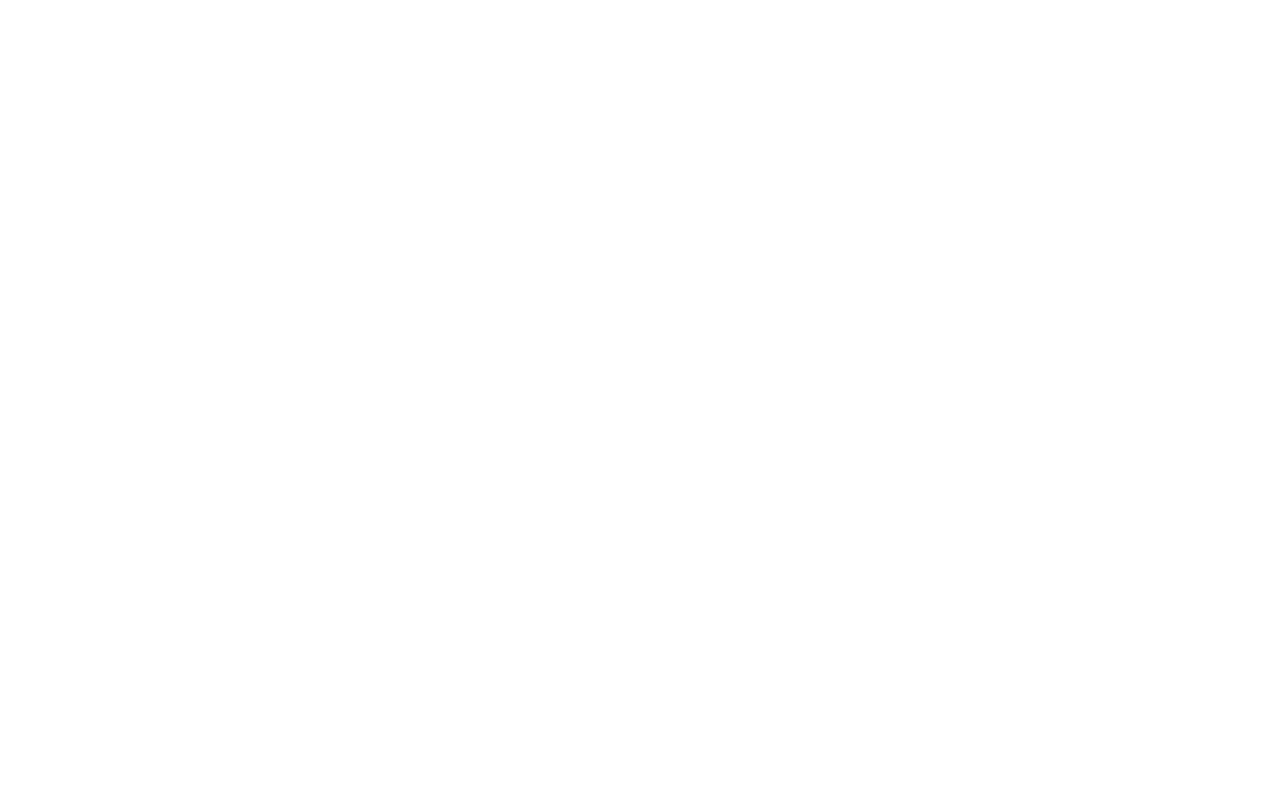
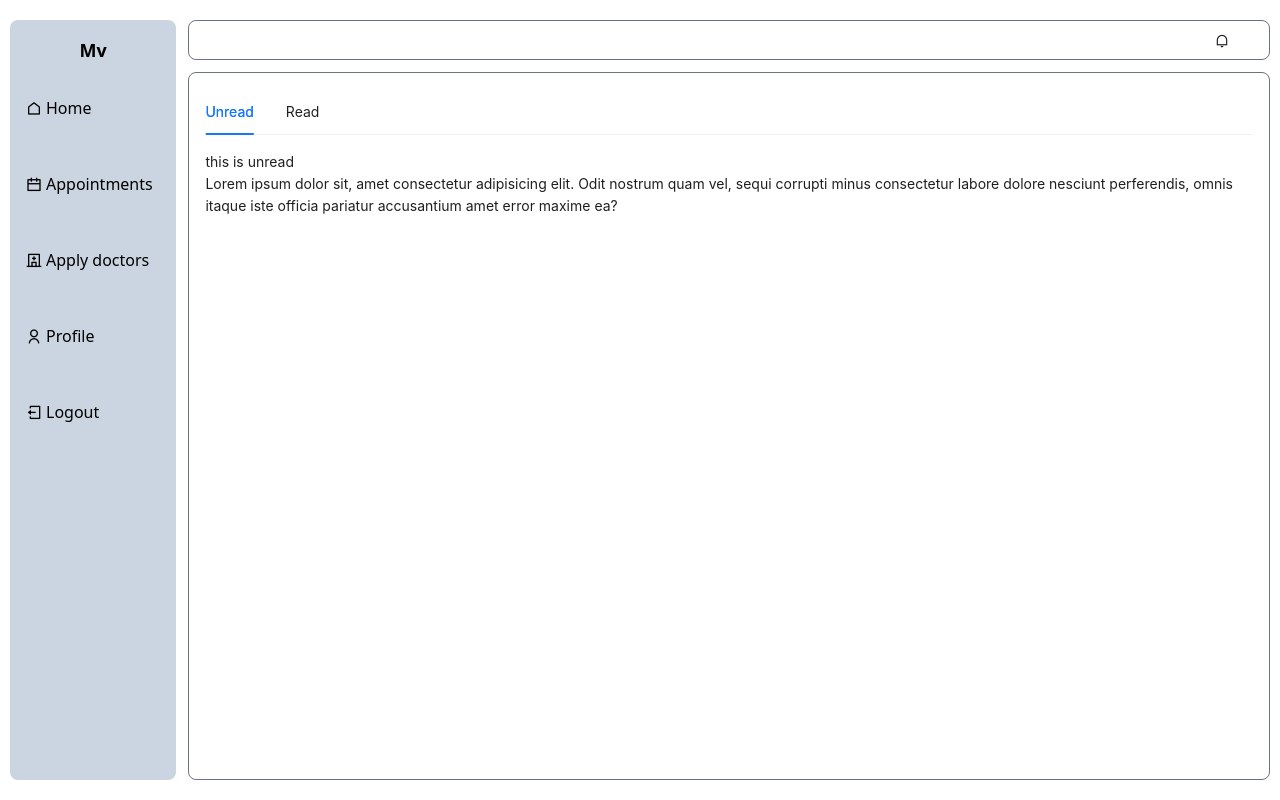
Before and after one commit to mav92121/doctor-appointment, a React (Vite) app in the folder client/: page /notifications in a window 1280 px wide. Before the commit this address had no page. Built offline with nearby package versions, Linux system fonts and the light colour scheme; no server answers; sample sign-in values are in the browser's storage.

Commit message:
notification tabs created

```diff
--- a/client/src/App.jsx
+++ b/client/src/App.jsx
@@ -9,6 +9,7 @@
 import SpinLayout from "./components/SpinLayout";
 import PublicRoutes from "./components/PublicRoutes";
 import ApplyDoctor from "./components/pages/ApplyDoctor";
+import Notifications from "./components/pages/Notifications";
 
 const App = () => {
   return (
@@ -41,6 +42,14 @@
             }
           />
           <Route
+            path="/notifications"
+            element={
+              <ProtectedRoutes>
+                <Notifications />
+              </ProtectedRoutes>
+            }
+          />
+          <Route
             path="/"
             element={
               <ProtectedRoutes>
--- a/client/src/components/Layout.jsx
+++ b/client/src/components/Layout.jsx
@@ -103,7 +103,12 @@
         <div className=" h-[95vh]  w-full rounded-lg flex flex-col">
           <div className=" border-[1px] border-solid flex justify-end pr-4 items-center border-gray-500 h-[5vh] rounded-lg  mb-[1.5vh]">
             <h1 className="flex gap-4">
-              <div className="cursor-pointer">
+              <div
+                className="cursor-pointer"
+                onClick={() => {
+                  navigate("/notifications");
+                }}
+              >
                 <Badge count={user?.unseen_notifications.length}>
                   <i className="mr-2 ri-notification-line"></i>
                 </Badge>
--- a/client/src/components/pages/ApplyDoctor.jsx
+++ b/client/src/components/pages/ApplyDoctor.jsx
@@ -1,21 +1,34 @@
 import React from "react";
 import LayoutHelper from "../Layout";
-import { Row, Col, Form, Input, Divider, TimePicker, Button } from "antd";
+import {
+  Row,
+  Col,
+  Form,
+  Input,
+  Divider,
+  TimePicker,
+  Button,
+  message,
+} from "antd";
 import axios from "axios";
 import { useSelector } from "react-redux";
 
 const ApplyDoctor = () => {
-  //   const form = Form.useForm();
+  const [form] = Form.useForm();
   const user = useSelector((state) => state.user);
   const { RangePicker } = TimePicker;
   const handleOnFinish = async (value) => {
-    console.log("value -> ", value);
-    console.log("user ", user);
-    const backend_url = import.meta.env.VITE_BACKEND_URL;
-    await axios.post(`${backend_url}/user/apply-doctor-account`, {
-      ...value,
-      user_id: user._id,
-    });
+    try {
+      const backend_url = import.meta.env.VITE_BACKEND_URL;
+      await axios.post(`${backend_url}/user/apply-doctor-account`, {
+        ...value,
+        user_id: user._id,
+      });
+      message.success("Doctor applied successfully");
+      form.resetFields();
+    } catch (e) {
+      console.error(e);
+    }
   };
   const inputPerRow = 3;
   return (
@@ -23,7 +36,7 @@
       <div>
         <h1 className=" font-bold text-3xl mb-4 ">Apply Doctor Account</h1>
         <Divider />
-        <Form layout="vertical" onFinish={handleOnFinish}>
+        <Form form={form} layout="vertical" onFinish={handleOnFinish}>
           <Row gutter={[0, 48]}>
             <h3 className=" text-gray-700 text-lg mb-2 ">
               Personal Information
--- /dev/null
+++ b/client/src/components/pages/Notifications.jsx
@@ -0,0 +1,29 @@
+import React from "react";
+import LayoutHelper from "../Layout";
+import { Tabs } from "antd";
+import Unread from "./Unread";
+import Read from "./Read";
+
+const Notifications = () => {
+  const items = [
+    {
+      key: "1",
+      label: "Unread",
+      children: <Unread />,
+    },
+    {
+      key: "2",
+      label: "Read",
+      children: <Read />,
+    },
+  ];
+  return (
+    <LayoutHelper>
+      <div>
+        <Tabs defaultActiveKey="1" items={items} />
+      </div>
+    </LayoutHelper>
+  );
+};
+
+export default Notifications;
--- /dev/null
+++ b/client/src/components/pages/Read.jsx
@@ -0,0 +1,17 @@
+import React from "react";
+
+const Read = () => {
+  return (
+    <>
+      <h1>this is Read</h1>
+      <p>
+        Lorem ipsum dolor sit, amet consectetur adipisicing elit. Odit nostrum
+        quam vel, sequi corrupti minus consectetur labore dolore nesciunt
+        perferendis, omnis itaque iste officia pariatur accusantium amet error
+        maxime ea?
+      </p>
+    </>
+  );
+};
+
+export default Read;
--- /dev/null
+++ b/client/src/components/pages/Unread.jsx
@@ -0,0 +1,17 @@
+import React from "react";
+
+const Unread = () => {
+  return (
+    <>
+      <h1>this is unread</h1>
+      <p>
+        Lorem ipsum dolor sit, amet consectetur adipisicing elit. Odit nostrum
+        quam vel, sequi corrupti minus consectetur labore dolore nesciunt
+        perferendis, omnis itaque iste officia pariatur accusantium amet error
+        maxime ea?
+      </p>
+    </>
+  );
+};
+
+export default Unread;
```
